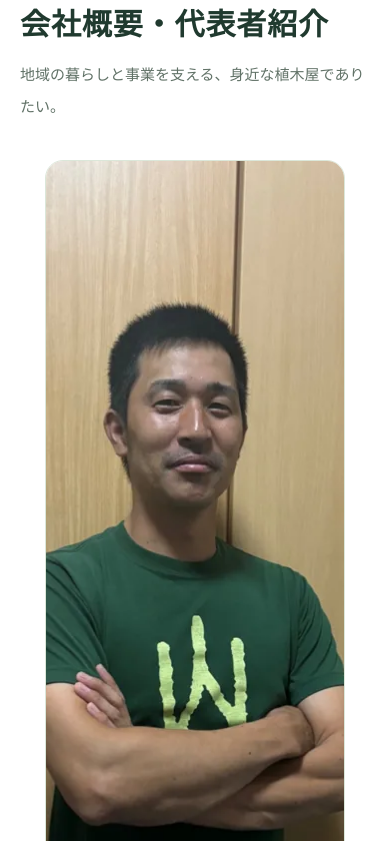
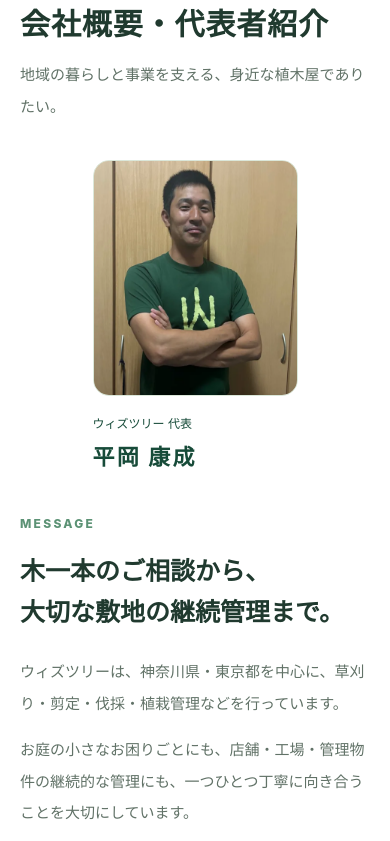
Before and after one commit to yasunari1517-stack/wiztree-website, a plain HTML site: page index.html in a window 390 px wide. Shown: the part 8097-8938 px from the top of the page. Drawn offline with Linux system fonts and the light colour scheme.

Commit message:
Reduce representative portrait size and crop to upper torso

```diff
--- a/styles.css
+++ b/styles.css
@@ -105,3 +105,14 @@
 
 /* 代表者写真（縦長ポートレート） */
 .company-portrait{width:100%;aspect-ratio:4/5;object-fit:cover;object-position:center 36%;border-radius:18px;border:1px solid #dbe7d9;display:block}
+
+/* 代表者写真：コンパクトな胸上ポートレート */
+.company-intro{grid-template-columns:minmax(200px,250px) minmax(0,1fr);gap:clamp(30px,5vw,72px)}
+.company-photo-wrap{max-width:240px}
+.company-portrait-frame{width:100%;aspect-ratio:4/4.6;overflow:hidden;border-radius:16px;border:1px solid #dbe7d9;background:#e5ebe1}
+.company-portrait-frame .company-portrait{width:100%;height:100%;aspect-ratio:auto;object-fit:cover;object-position:center;transform:scale(1.48);transform-origin:50% 27%;border:0;border-radius:0;display:block}
+.company-portrait-caption{flex-wrap:wrap;gap:4px 10px}
+@media(max-width:720px){
+  .company-intro{grid-template-columns:1fr;gap:30px}
+  .company-photo-wrap{max-width:205px;margin:0 auto}
+}
```
